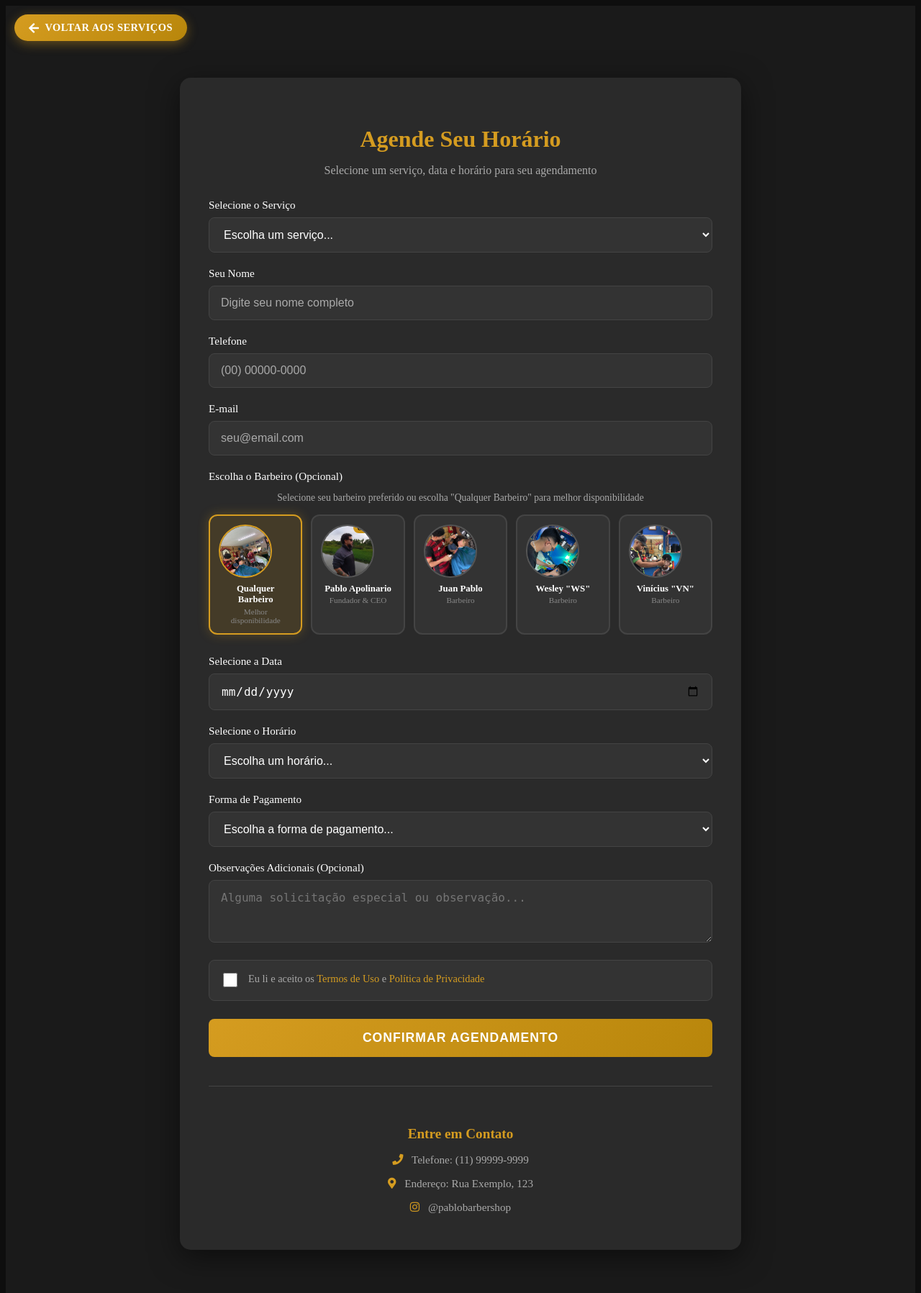
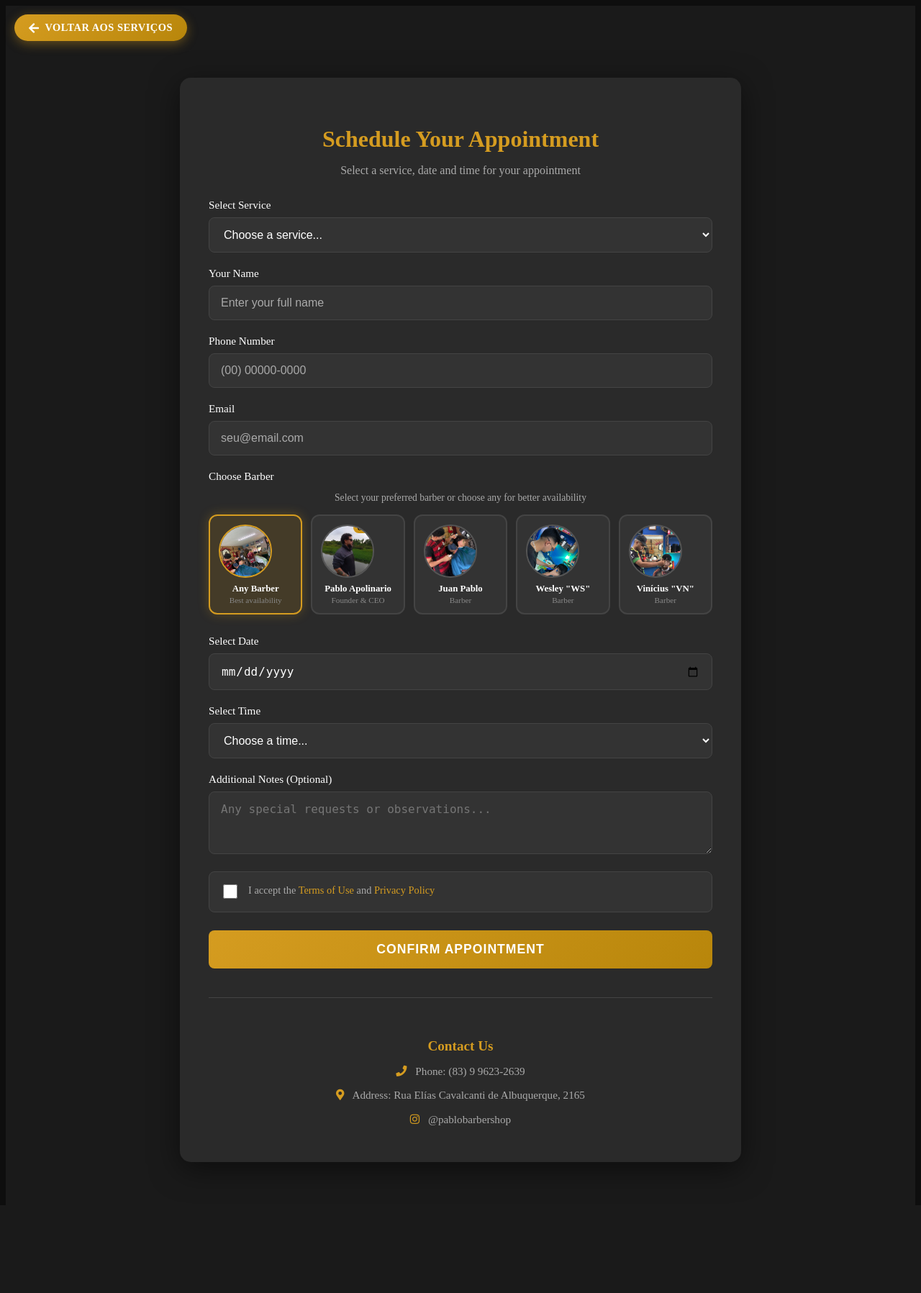
Before and after one commit to pablin55/barbearia, a Laravel app: page /agendamento in a window 1280 px wide. Shown: the whole page at 72% size. After the commit the page ends 1615 px from the top, so only its background shows below. Run offline with Laravel 12, Linux system fonts and the light colour scheme; some libraries are stand-ins or nearby versions.

Commit message:
remoção de algumas tabelas do banco de dados e a atualização do mesmo

```diff
--- a/app/Http/Controllers/AgendamentoController.php
+++ b/app/Http/Controllers/AgendamentoController.php
@@ -30,7 +30,6 @@ class AgendamentoController extends Controller
             'barber' => 'nullable|string',
             'date' => 'required|date|after_or_equal:today',
             'time' => 'required',
-            'payment_method' => 'required|string',
             'notes' => 'nullable|string|max:1000',
             'terms' => 'required|accepted',
         ], [
@@ -40,7 +39,6 @@ class AgendamentoController extends Controller
             'date.required' => 'A data do agendamento é obrigatória.',
             'date.after_or_equal' => 'A data não pode ser no passado.',
             'time.required' => 'O horário é obrigatório.',
-            'payment_method.required' => 'Selecione uma forma de pagamento.',
             'terms.required' => 'Você deve aceitar os termos de uso.',
         ]);
 
@@ -54,7 +52,7 @@ class AgendamentoController extends Controller
         // Obtém o preço do serviço selecionado
         $services = Agendamento::getServiceOptions();
         $serviceKey = $request->input('service');
-        $price = $services[$serviceKey]['price'] ?? 0;
+        $price = $services[$serviceKey]['preco'] ?? 0;
 
         // Verifica se o serviço existe
         if (!$price) {
@@ -98,110 +96,15 @@ class AgendamentoController extends Controller
             'data_agendamento' => $request->input('date'),
             'horario_agendamento' => $request->input('time'),
             'status' => 'pending',
-            'forma_pagamento' => $request->input('payment_method'),
-            'status_pagamento' => 'pending',
             'observacoes' => $request->input('notes'),
         ]);
-
-        // Obtém a forma de pagamento
-        $paymentMethod = $request->input('payment_method');
 
         // Obtém informações do barbeiro
         $barbers = Agendamento::getBarberOptions();
         $barberName = $barbers[$barber]['name'] ?? 'Qualquer Barbeiro';
 
-        // Verifica se o pagamento é via Stripe (online)
-        if (in_array($paymentMethod, ['stripe_credit', 'stripe_debit', 'stripe_pix'])) {
-            return redirect()->route('agendamento')
-                ->with('success', "Agendamento realizado com sucesso com o(a) {$barberName}! Em breve você receberá um link para pagamento via Stripe.");
-        }
-
-        // Para pagamentos na barbearia (dinheiro, pix, cartão)
-        $paymentMessages = [
-            'dinheiro' => "Agendamento realizado com sucesso! Você será atendido pelo(a) {$barberName}. Compareça à barbearia no horário agendado e efetue o pagamento em dinheiro.",
-            'pix' => "Agendamento realizado com sucesso! Você será atendido pelo(a) {$barberName}. Compareça à barbearia no horário agendado e efetue o pagamento via PIX.",
-            'credit_card' => "Agendamento realizado com sucesso! Você será atendido pelo(a) {$barberName}. Compareça à barbearia no horário agendado e efetue o pagamento no cartão de crédito.",
-            'debit_card' => "Agendamento realizado com sucesso! Você será atendido pelo(a) {$barberName}. Compareça à barbearia no horário agendado e efetue o pagamento no cartão de débito.",
-        ];
-
-        $message = $paymentMessages[$paymentMethod] ?? "Agendamento realizado com sucesso! Você será atendido pelo(a) {$barberName}.";
-
         return redirect()->route('agendamento')
-            ->with('success', $message);
+            ->with('success', "Agendamento realizado com sucesso! Você será atendido pelo(a) {$barberName}. Compareça à barbearia no horário agendado.");
     }
 
-    /**
-     * Exibe os agendamentos (para admin).
-     */
-    public function index(Request $request)
-    {
-        $query = Agendamento::query();
-
-        // Filtro por data
-        if ($request->has('date') && $request->date) {
-            $query->where('data_agendamento', $request->date);
-        }
-
-        // Filtro por status
-        if ($request->has('status') && $request->status) {
-            $query->where('status', $request->status);
-        }
-
-        // Filtro por barbeiro
-        if ($request->has('barber') && $request->barber) {
-            $query->where('barbeiro', $request->barber);
-        }
-
-        // Ordena por data e hora
-        $agendamentos = $query->orderBy('data_agendamento')
-            ->orderBy('horario_agendamento')
-            ->paginate(15);
-
-        return view('admin.agendamentos.index', compact('agendamentos'));
-    }
-
-    /**
-     * Confirma um agendamento.
-     */
-    public function confirm(Agendamento $agendamento)
-    {
-        if (!$agendamento->canBeConfirmed()) {
-            return redirect()->back()->with('error', 'Este agendamento não pode ser confirmado.');
-        }
-
-        $agendamento->update(['status' => 'confirmed']);
-
-        return redirect()->back()->with('success', 'Agendamento confirmado com sucesso!');
-    }
-
-    /**
-     * Cancela um agendamento.
-     */
-    public function cancel(Request $request, Agendamento $agendamento)
-    {
-        if (!$agendamento->canBeCancelled()) {
-            return redirect()->back()->with('error', 'Este agendamento não pode ser cancelado.');
-        }
-
-        $agendamento->update([
-            'status' => 'cancelled',
-            'observacoes' => $request->input('reason', 'Cancelado pelo cliente'),
-        ]);
-
-        return redirect()->back()->with('success', 'Agendamento cancelado com sucesso!');
-    }
-
-    /**
-     * Marca o agendamento como concluído.
-     */
-    public function complete(Agendamento $agendamento)
-    {
-        if ($agendamento->status !== 'confirmed') {
-            return redirect()->back()->with('error', 'Apenas agendamentos confirmados podem ser marcados como concluídos.');
-        }
-
-        $agendamento->update(['status' => 'completed']);
-
-        return redirect()->back()->with('success', 'Agendamento marcado como concluído!');
-    }
 }
--- a/resources/views/agendamento.blade.php
+++ b/resources/views/agendamento.blade.php
@@ -1,6 +1,6 @@
 @extends('layouts.agendamento')
 
-@section('title', 'Agendar Horário')
+@section('title', __('Schedule Appointment'))
 
 @push('styles')
 <link href="{{ asset('css/agendamento.css') }}" rel="stylesheet">
@@ -9,8 +9,8 @@
 @section('content')
 <section class="schedule-section">
     <div class="schedule-container">
-        <h2>Agende Seu Horário</h2>
-        <p class="text-muted">Selecione um serviço, data e horário para seu agendamento</p>
+        <h2>{{ __('Schedule Your Appointment') }}</h2>
+        <p class="text-muted">{{ __('Select a service, date and time for your appointment') }}</p>
 
         <!-- Formulário de Agendamento -->
         <form id="appointment-form" method="POST" action="{{ route('agendamento.store') }}">
@@ -18,73 +18,73 @@
 
             <!-- Seleção de Serviço -->
             <div class="form-group">
-                <label for="service">Selecione o Serviço</label>
+                <label for="service">{{ __('Select Service') }}</label>
                 <select id="service" name="service" class="form-control" required>
-                    <option value="">Escolha um serviço...</option>
+                    <option value="">{{ __('Choose a service...') }}</option>
 
                     <!-- Serviços Individuais -->
-                    <option value="simple_cut" {{ request('service') == 'simple_cut' ? 'selected' : '' }}>
-                        Corte Simples / Máquina - R$19,90
+                    <option value="corte_simples" {{ request('service') == 'corte_simples' ? 'selected' : '' }}>
+                        {{ __('Simple Cut / Machine only') }} - R$19,90
                     </option>
-                    <option value="social_cut" {{ request('service') == 'social_cut' ? 'selected' : '' }}>
-                        Corte Social / Fade / Surfer - R$29,90
+                    <option value="corte_social" {{ request('service') == 'corte_social' ? 'selected' : '' }}>
+                        {{ __('Social Cut / Fade / Surfer') }} - R$29,90
                     </option>
-                    <option value="scissor_cut" {{ request('service') == 'scissor_cut' ? 'selected' : '' }}>
-                        Corte Tesoura - R$49,90
+                    <option value="corte_tesoura" {{ request('service') == 'corte_tesoura' ? 'selected' : '' }}>
+                        {{ __('Scissor Cut') }} - R$49,90
                     </option>
-                    <option value="cut_beard" {{ request('service') == 'cut_beard' ? 'selected' : '' }}>
-                        Corte com Barba - R$59,90
+                    <option value="corte_barba" {{ request('service') == 'corte_barba' ? 'selected' : '' }}>
+                        {{ __('Cut with Beard') }} - R$59,90
                     </option>
-                    <option value="cut_highlights" {{ request('service') == 'cut_highlights' ? 'selected' : '' }}>
-                        Corte + Luzes / Platinum - R$99,90
+                    <option value="corte_luzes" {{ request('service') == 'corte_luzes' ? 'selected' : '' }}>
+                        {{ __('Cut + Highlights / Platinum') }} - R$99,90
                     </option>
-                    <option value="cut_pigmentation" {{ request('service') == 'cut_pigmentation' ? 'selected' : '' }}>
-                        Corte com Pigmentação - R$49,90
+                    <option value="corte_pigmentacao" {{ request('service') == 'corte_pigmentacao' ? 'selected' : '' }}>
+                        {{ __('Cut with Pigmentation') }} - R$49,90
                     </option>
-                    <option value="beard" {{ request('service') == 'beard' ? 'selected' : '' }}>
-                        Barba - R$29,90
+                    <option value="barba" {{ request('service') == 'barba' ? 'selected' : '' }}>
+                        {{ __('Beard') }} - R$29,90
                     </option>
-                    <option value="beard_pigmentation" {{ request('service') == 'beard_pigmentation' ? 'selected' : '' }}>
-                        Barba com Pigmentação - R$39,90
+                    <option value="barba_pigmentacao" {{ request('service') == 'barba_pigmentacao' ? 'selected' : '' }}>
+                        {{ __('Beard with Pigmentation') }} - R$39,90
                     </option>
-                    <option value="cut_hydration" {{ request('service') == 'cut_hydration' ? 'selected' : '' }}>
-                        Corte + Hidratação - R$49,90
+                    <option value="corte_hidratacao" {{ request('service') == 'corte_hidratacao' ? 'selected' : '' }}>
+                        {{ __('Cut + Hydration') }} - R$49,90
                     </option>
-                    <option value="eyebrow" {{ request('service') == 'eyebrow' ? 'selected' : '' }}>
-                        Sobrancelha - R$9,90
+                    <option value="sobrancelha" {{ request('service') == 'sobrancelha' ? 'selected' : '' }}>
+                        {{ __('Eyebrow') }} - R$9,90
                     </option>
-                    <option value="colorimetry_cut" {{ request('service') == 'colorimetry_cut' ? 'selected' : '' }}>
-                        Colorimetria + Corte - R$149,90
+                    <option value="colorimetria_corte" {{ request('service') == 'colorimetria_corte' ? 'selected' : '' }}>
+                        {{ __('Colorimetry + Cut') }} - R$149,90
                     </option>
-                    <option value="children_cut" {{ request('service') == 'children_cut' ? 'selected' : '' }}>
-                        Corte Infantil - R$39,90
+                    <option value="corte_infantil" {{ request('service') == 'corte_infantil' ? 'selected' : '' }}>
+                        {{ __('Children\'s Cut') }} - R$39,90
                     </option>
 
                     <!-- Planos Mensais -->
-                    <optgroup label="Planos Mensais">
-                        <option value="simple_cut_plan" {{ request('service') == 'simple_cut_plan' ? 'selected' : '' }}>
-                            Plano Corte Simples (Mensal) - R$59,90
+                    <optgroup label="{{ __('Monthly Plans') }}">
+                        <option value="plano_corte_simples" {{ request('service') == 'plano_corte_simples' ? 'selected' : '' }}>
+                            {{ __('Simple Cut Plan (Monthly)') }} - R$59,90
                         </option>
-                        <option value="normal_cut_plan" {{ request('service') == 'normal_cut_plan' ? 'selected' : '' }}>
-                            Plano Corte Normal (Mensal) - R$99,90
+                        <option value="plano_corte_normal" {{ request('service') == 'plano_corte_normal' ? 'selected' : '' }}>
+                            {{ __('Normal Cut Plan (Monthly)') }} - R$99,90
                         </option>
-                        <option value="cut_pigmentation_plan" {{ request('service') == 'cut_pigmentation_plan' ? 'selected' : '' }}>
-                            Plano Corte + Pigmentação (Mensal) - R$179,90
+                        <option value="plano_corte_pigmentacao" {{ request('service') == 'plano_corte_pigmentacao' ? 'selected' : '' }}>
+                            {{ __('Cut + Pigmentation Plan (Monthly)') }} - R$179,90
                         </option>
-                        <option value="children_cut_plan" {{ request('service') == 'children_cut_plan' ? 'selected' : '' }}>
-                            Plano Corte Infantil (Mensal) - R$139,90
+                        <option value="plano_corte_infantil" {{ request('service') == 'plano_corte_infantil' ? 'selected' : '' }}>
+                            {{ __('Children\'s Cut Plan (Monthly)') }} - R$139,90
                         </option>
-                        <option value="beard_plan" {{ request('service') == 'beard_plan' ? 'selected' : '' }}>
-                            Plano Barba (Mensal) - R$99,90
+                        <option value="plano_barba" {{ request('service') == 'plano_barba' ? 'selected' : '' }}>
+                            {{ __('Beard Plan (Monthly)') }} - R$99,90
                         </option>
-                        <option value="eyebrow_plan" {{ request('service') == 'eyebrow_plan' ? 'selected' : '' }}>
-                            Plano Sobrancelha (Mensal) - R$29,90
+                        <option value="plano_sobrancelha" {{ request('service') == 'plano_sobrancelha' ? 'selected' : '' }}>
+                            {{ __('Eyebrow Plan (Monthly)') }} - R$29,90
                         </option>
-                        <option value="hair_beard_plan" {{ request('service') == 'hair_beard_plan' ? 'selected' : '' }}>
-                            Plano Cabelo + Barba (Mensal) - R$219,90
+                        <option value="plano_cabelo_barba" {{ request('service') == 'plano_cabelo_barba' ? 'selected' : '' }}>
+                            {{ __('Hair + Beard Plan (Monthly)') }} - R$219,90
                         </option>
-                        <option value="scissor_cut_plan" {{ request('service') == 'scissor_cut_plan' ? 'selected' : '' }}>
-                            Plano Corte Tesoura (Mensal) - R$180,00
+                        <option value="plano_corte_tesoura" {{ request('service') == 'plano_corte_tesoura' ? 'selected' : '' }}>
+                            {{ __('Scissor Cut Plan (Monthly)') }} - R$180,00
                         </option>
                     </optgroup>
                 </select>
@@ -92,37 +92,37 @@
 
             <!-- Nome do Cliente -->
             <div class="form-group">
-                <label for="name">Seu Nome</label>
-                <input type="text" id="name" name="name" class="form-control" placeholder="Digite seu nome completo" required>
+                <label for="name">{{ __('Your Name') }}</label>
+                <input type="text" id="name" name="name" class="form-control" placeholder="{{ __('Enter your full name') }}" required>
             </div>
 
             <!-- Telefone -->
             <div class="form-group">
-                <label for="phone">Telefone</label>
+                <label for="phone">{{ __('Phone Number') }}</label>
                 <input type="tel" id="phone" name="phone" class="form-control" placeholder="(00) 00000-0000" required>
             </div>
 
             <!-- E-mail -->
             <div class="form-group">
-                <label for="email">E-mail</label>
+                <label for="email">{{ __('Email') }}</label>
                 <input type="email" id="email" name="email" class="form-control" placeholder="seu@email.com">
             </div>
 
             <!-- Escolha do Barbeiro -->
             <div class="form-group">
-                <label>Escolha o Barbeiro (Opcional)</label>
-                <p class="text-muted" style="font-size: 0.85rem; margin-bottom: 15px;">Selecione seu barbeiro preferido ou escolha "Qualquer Barbeiro" para melhor disponibilidade</p>
+                <label>{{ __('Choose Barber') }}</label>
+                <p class="text-muted" style="font-size: 0.85rem; margin-bottom: 15px;">{{ __('Select preferred barber') }}</p>
 
                 <div class="barber-selection">
                     <!-- Qualquer Barbeiro -->
                     <label class="barber-card {{ request('barber') == 'any' || !request('barber') ? 'selected' : '' }}">
                         <input type="radio" name="barber" value="any" {{ request('barber') == 'any' || !request('barber') ? 'checked' : '' }}>
                         <div class="barber-image">
-                            <img src="{{ asset('img/barbearia.jpeg') }}" alt="Qualquer Barbeiro">
+                            <img src="{{ asset('img/barbearia.jpeg') }}" alt="{{ __('Any Barber') }}">
                         </div>
                         <div class="barber-info">
-                            <span class="barber-name">Qualquer Barbeiro</span>
-                            <span class="barber-role">Melhor disponibilidade</span>
+                            <span class="barber-name">{{ __('Any Barber') }}</span>
+                            <span class="barber-role">{{ __('Best availability') }}</span>
                         </div>
                     </label>
 
@@ -135,7 +135,7 @@
                         </div>
                         <div class="barber-info">
                             <span class="barber-name">Pablo Apolinario</span>
-                            <span class="barber-role">Fundador & CEO</span>
+                            <span class="barber-role">{{ __('Founder & CEO') }}</span>
                         </div>
                     </label>
 
@@ -147,7 +147,7 @@
                         </div>
                         <div class="barber-info">
                             <span class="barber-name">Juan Pablo</span>
-                            <span class="barber-role">Barbeiro</span>
+                            <span class="barber-role">{{ __('Barber') }}</span>
                         </div>
                     </label>
 
@@ -159,7 +159,7 @@
                         </div>
                         <div class="barber-info">
                             <span class="barber-name">Wesley "WS"</span>
-                            <span class="barber-role">Barbeiro</span>
+                            <span class="barber-role">{{ __('Barber') }}</span>
                         </div>
                     </label>
 
@@ -171,7 +171,7 @@
                         </div>
                         <div class="barber-info">
                             <span class="barber-name">Vinícius "VN"</span>
-                            <span class="barber-role">Barbeiro</span>
+                            <span class="barber-role">{{ __('Barber') }}</span>
                         </div>
                     </label>
                 </div>
@@ -179,15 +179,15 @@
 
             <!-- Seleção de Data -->
             <div class="form-group">
-                <label for="date">Selecione a Data</label>
+                <label for="date">{{ __('Select Date') }}</label>
                 <input type="date" id="date" name="date" class="form-control" required>
             </div>
 
             <!-- Seleção de Horário -->
             <div class="form-group">
-                <label for="time">Selecione o Horário</label>
+                <label for="time">{{ __('Select Time') }}</label>
                 <select id="time" name="time" class="form-control" required>
-                    <option value="">Escolha um horário...</option>
+                    <option value="">{{ __('Choose a time...') }}</option>
                     <option value="09:00">09:00</option>
                     <option value="09:30">09:30</option>
                     <option value="10:00">10:00</option>
@@ -210,66 +210,29 @@
                 </select>
             </div>
 
-            <!-- Forma de Pagamento -->
-            <div class="form-group">
-                <label for="payment_method">Forma de Pagamento</label>
-                <select id="payment_method" name="payment_method" class="form-control" required>
-                    <option value="">Escolha a forma de pagamento...</option>
-
-                    <!-- Pagamento na Barbearia -->
-                    <optgroup label="Pagamento na Barbearia">
-                        <option value="dinheiro">
-                            💵 Dinheiro
-                        </option>
-                        <option value="pix">
-                            🔵 PIX
-                        </option>
-                        <option value="credit_card">
-                            💳 Cartão de Crédito
-                        </option>
-                        <option value="debit_card">
-                            💳 Cartão de Débito
-                        </option>
-                    </optgroup>
-
-                    <!-- Pagamento Online (Stripe) -->
-                    <optgroup label="Pagamento Online (Stripe)">
-                        <option value="stripe_credit">
-                            💳 Cartão de Crédito
-                        </option>
-                        <option value="stripe_debit">
-                            💳 Cartão de Débito
-                        </option>
-                        <option value="stripe_pix">
-                            🔵 PIX
-                        </option>
-                    </optgroup>
-                </select>
-            </div>
-
             <!-- Observações Adicionais -->
             <div class="form-group">
-                <label for="notes">Observações Adicionais (Opcional)</label>
-                <textarea id="notes" name="notes" class="form-control" rows="3" placeholder="Alguma solicitação especial ou observação..."></textarea>
+                <label for="notes">{{ __('Additional Notes') }} ({{ __('Optional') }})</label>
+                <textarea id="notes" name="notes" class="form-control" rows="3" placeholder="{{ __('Any special requests or observations...') }}"></textarea>
             </div>
 
             <!-- Termos de Uso -->
             <div class="form-group">
                 <div class="terms-box">
                     <input type="checkbox" id="terms" name="terms" required>
-                    <label for="terms">Eu li e aceito os <a href="#" target="_blank">Termos de Uso</a> e <a href="#" target="_blank">Política de Privacidade</a></label>
+                    <label for="terms">{!! __('I accept the Terms of Use and Privacy Policy') !!}</label>
                 </div>
             </div>
 
             <!-- Botão de Confirmar Agendamento -->
-            <button type="submit" class="btn btn-primary btn-block">Confirmar Agendamento</button>
+            <button type="submit" class="btn btn-primary btn-block">{{ __('Confirm Appointment') }}</button>
         </form>
 
         <!-- Informações de Contato -->
         <div class="contact-info">
-            <h4>Entre em Contato</h4>
-            <p><i class="fas fa-phone"></i> Telefone: (11) 99999-9999</p>
-            <p><i class="fas fa-map-marker-alt"></i> Endereço: Rua Exemplo, 123</p>
+            <h4>{{ __('Contact Us') }}</h4>
+            <p><i class="fas fa-phone"></i> {{ __('Phone') }}: (83) 9 9623-2639</p>
+            <p><i class="fas fa-map-marker-alt"></i> {{ __('Address') }}: {{ __('Rua Elías Cavalcanti de Albuquerque, 2165') }}</p>
             <p><i class="fab fa-instagram"></i> @pablobarbershop</p>
         </div>
     </div>
--- a/resources/views/layouts/agendamento.blade.php
+++ b/resources/views/layouts/agendamento.blade.php
@@ -1,5 +1,5 @@
 <!DOCTYPE html>
-<html lang="pt-BR">
+<html lang="{{ str_replace('_', '-', app()->getLocale()) }}">
 
 <head>
     <meta charset="utf-8">
```
Also changed, not shown: app/Models/Agendamento.php (+21 -34 lines), database/seeders/DatabaseSeeder.php (deleted, +0 -25 lines), lang/en.json (+9 -1 lines), lang/es.json (+9 -1 lines), lang/pt.json (+9 -1 lines), resources/views/servicos.blade.php (+60 -60 lines), routes/web.php (+0 -10 lines), database/migrations/2024_01_01_000003_create_agendamentos_table.php.
